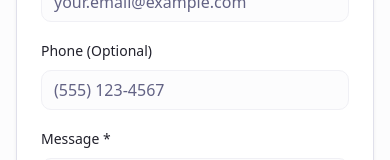
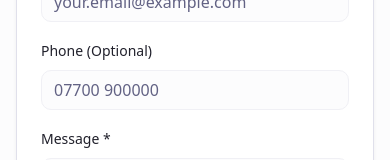
Before and after one commit to koteyd1/myecclesia, a React (Vite) app: page /contact in a window 390 px wide. Shown: the part 623-783 px from the top of the page. Built offline with nearby package versions, Linux system fonts and the light colour scheme.

Commit message:
Update default phone number
Update the default phone number to be a British number.

```diff
--- a/src/pages/Contact.tsx
+++ b/src/pages/Contact.tsx
@@ -137,7 +137,7 @@ const Contact = () => {
                       id="phone"
                       name="phone"
                       type="tel"
-                      placeholder="(555) 123-4567"
+                      placeholder="07700 900000"
                       value={formData.phone}
                       onChange={handleChange}
                       maxLength={INPUT_LIMITS.PHONE_MAX}
```
